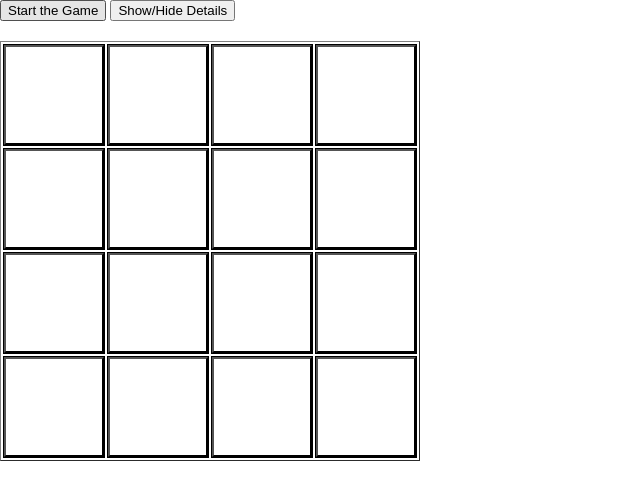
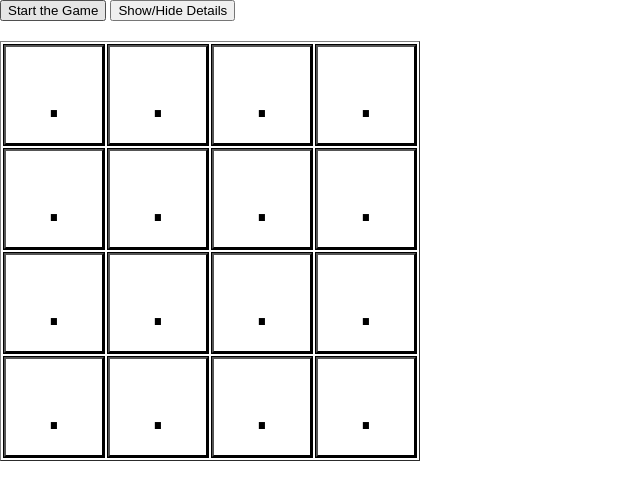
Before and after one commit to iShinta/CS329EWEB-HWK10, a plain HTML site: page index.html in a window 1280 px wide. Both pictures are taken after a click on the button "Start the Game". Shown: the whole page, without its empty margins (0-640 px from the left). Drawn offline with nearby package versions, Linux system fonts and the light colour scheme.

Commit message:
New Button is fading

```diff
--- a/logic.js
+++ b/logic.js
@@ -12,7 +12,7 @@ function drawboard(){
       //res += ("<img style=\"width: 100px; height: 100px;\" src=\"" + formatVal(toArrayVal(i.toString() + j.toString())) + ".jpeg\" />");
       //res += ("</a>");
 
-      res += ("<input type=\"button\" style=\"font-size: 1em; height: 100px; width: 100px; background-color: white;\" id=\"b" + i + j + "\" title=\"\" onclick=\"clicon(this.id);\" value=\"\" />");
+      res += ("<button type=\"button\" id=\"b" + i + j + "\" title=\"\" onclick=\"clicon(this.id);\" value=\"\">.</button>");
 
       res += ("</td>");
     }
@@ -25,6 +25,6 @@ function drawboard(){
 
 function clicon(cell){
   val = parseInt(cell.charAt(1))*4 + parseInt(cell.charAt(2));
-  document.getElementById(cell).value = gameArray[val];
-  $("#" + cell).fadeOut(3000);
+  document.getElementById(cell).innerHTML = "<span id=\"b" + cell + "\">" + gameArray[val] + "</span>";
+  $("#b" + cell).fadeOut(3000);
 }
--- a/style.css
+++ b/style.css
@@ -4,8 +4,19 @@ body {
 }
 
 td {
+  margin: 0px;
+  padding: 0px;
   border: solid 1px;
   width: 100px;
   height: 100px;
   font-size: 4em;
 }
+
+td button {
+  margin: 0px;
+  padding: 0px;
+  font-size: 1em;
+  height: 100px;
+  width: 100px;
+  background-color: white;
+}
```
